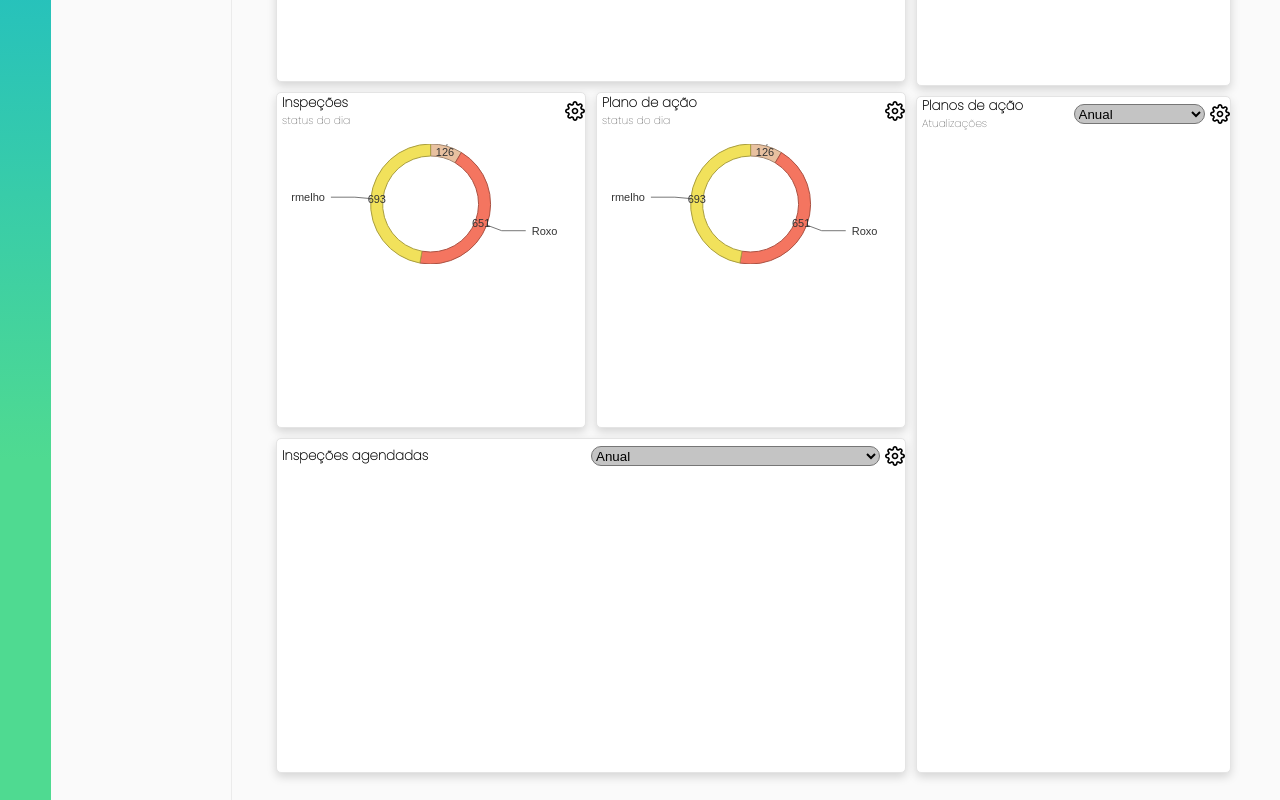
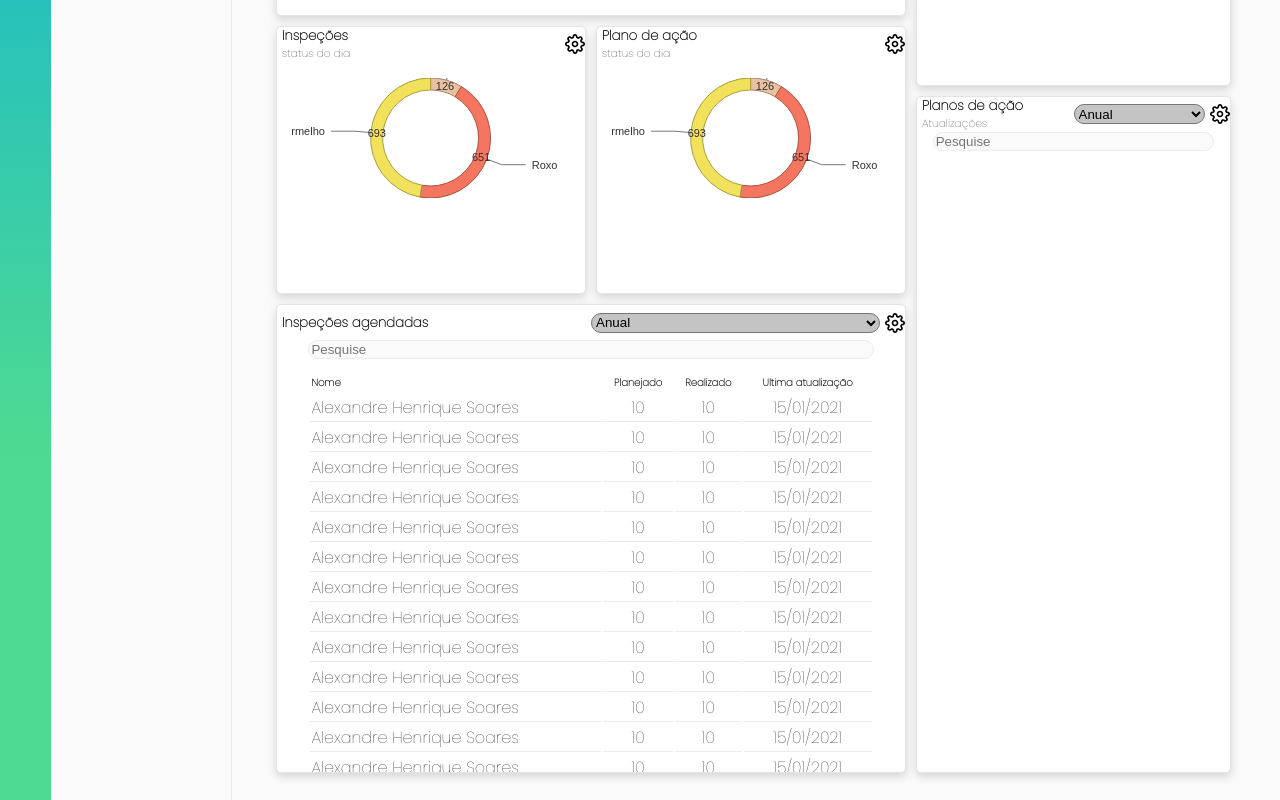
Before and after one commit to Alhenri/InspectApp, a React (Create React App) app: page / in a window 1280 px wide. Shown: the part 400-1200 px from the top of the page. Built offline with nearby package versions, Linux system fonts and the light colour scheme.

Commit message:
Criada tabela

```diff
--- a/src/components/Card/Card.tsx
+++ b/src/components/Card/Card.tsx
@@ -3,6 +3,8 @@ import dataContext from '../../context/DataContextProvider';
 import HeaderCard from './HeaderCard/HeaderCard';
 import {MyResponsiveBar} from './Graph/BarGraph/BarGrapg';
 import { MyResponsivePie } from './Graph/CircleGraph/CircleGraph';
+import Input from '../Input/Input';
+import Table from './Table/Table';
 import {
     CardStyle,
     ContentCard
@@ -12,11 +14,12 @@ interface Iprops{
     title?: string,
     subTitle?: string,
     withSelector?: boolean,
+    withInput?: boolean,
     children?: JSX.Element,
     type?: string
 }
 
-export default function Card({title, withSelector, subTitle, children, type }:Iprops){
+export default function Card({title, withSelector, subTitle, children, type, withInput }:Iprops){
     const { dado, changeData } = useContext(dataContext)
 
     function chooseContent(){
@@ -25,8 +28,8 @@ export default function Card({title, withSelector, subTitle, children, type }:Ip
                 return <MyResponsiveBar />
             case "CircleGraph":
                 return <MyResponsivePie />
-            case "List":
-                break;
+            case "Table":
+                return <Table />
             default:
                 break;
         }
@@ -36,7 +39,8 @@ export default function Card({title, withSelector, subTitle, children, type }:Ip
         <CardStyle className="Card">
             <HeaderCard title={title} withSelector={withSelector} subTitle={subTitle} />
             <ContentCard>
-               {chooseContent()}
+                {withInput?<Input/>:null}
+                {chooseContent()}
             </ContentCard>
         </CardStyle>
     )
--- a/src/components/Card/Graph/BarGraph/BarGrapg.tsx
+++ b/src/components/Card/Graph/BarGraph/BarGrapg.tsx
@@ -2,6 +2,8 @@ import dado from './data/data-example.json';
 import { ResponsiveBar } from '@nivo/bar';
 import { GraphArea } from './style';
 
+
+// colocar os dados como parametro
 export const MyResponsiveBar = () => {
 
     return (
--- a/src/components/Card/Graph/CircleGraph/CircleGraph.tsx
+++ b/src/components/Card/Graph/CircleGraph/CircleGraph.tsx
@@ -2,6 +2,8 @@ import { ResponsivePie } from '@nivo/pie'
 import dado from '../BarGraph/data/data-example.json'
 import { CircleGraphArea } from './style';
 import {dataFilter} from './data/dataFilter'
+
+// Colocar os dados como parametro
 
 export const MyResponsivePie = () => {
     const data = dataFilter(dado);
--- /dev/null
+++ b/src/components/Card/Table/Table.tsx
@@ -0,0 +1,62 @@
+import React from 'react';
+import {
+    TableStyle,
+    ContentTable
+} from './style'
+import dados from './data/dados.json';
+
+interface IDataTable{
+    nome: string,
+    planejado: number,
+    realizado: number,
+    lastAtt: string
+
+}
+interface Iprops{
+    Lines: IDataTable[]
+}
+
+export default function Table(){
+    const Lines: IDataTable[] = dados as unknown as IDataTable[]
+    return(
+        <ContentTable>
+            <TableStyle>
+                <tr className="Index" >
+                    <th className="Name">
+                        Nome
+                    </th>
+                    <th>
+                        Planejado
+                    </th>
+                    <th>
+                        Realizado
+                    </th>
+                    <th>
+                        Ultima atualização
+                    </th>
+                </tr>
+
+                    {
+                        Lines.map((line)=>{
+                            return(
+                                <tr className="Data">
+                                    <td className="Name" >
+                                        {line.nome}
+                                    </td>
+                                    <td>
+                                        {line.planejado}
+                                    </td>
+                                    <td>
+                                        {line.realizado}
+                                    </td>
+                                    <td>
+                                        {line.lastAtt}
+                                    </td>
+                                </tr>
+                            )
+                        })
+                    }
+            </TableStyle>
+        </ContentTable>
+    )
+}
--- /dev/null
+++ b/src/components/Card/Table/data/dados.json
@@ -0,0 +1,122 @@
+[
+    {
+        "nome":"Alexandre Henrique Soares",
+        "planejado":10,
+        "realizado":10,
+        "lastAtt": "15/01/2021"
+    },
+    {
+        "nome":"Alexandre Henrique Soares",
+        "planejado":10,
+        "realizado":10,
+        "lastAtt": "15/01/2021"
+    },
+    {
+        "nome":"Alexandre Henrique Soares",
+        "planejado":10,
+        "realizado":10,
+        "lastAtt": "15/01/2021"
+    },
+    {
+        "nome":"Alexandre Henrique Soares",
+        "planejado":10,
+        "realizado":10,
+        "lastAtt": "15/01/2021"
+    },
+    {
+        "nome":"Alexandre Henrique Soares",
+        "planejado":10,
+        "realizado":10,
+        "lastAtt": "15/01/2021"
+    },
+    {
+        "nome":"Alexandre Henrique Soares",
+        "planejado":10,
+        "realizado":10,
+        "lastAtt": "15/01/2021"
+    },
+    {
+        "nome":"Alexandre Henrique Soares",
+        "planejado":10,
+        "realizado":10,
+        "lastAtt": "15/01/2021"
+    },
+    {
+        "nome":"Alexandre Henrique Soares",
+        "planejado":10,
+        "realizado":10,
+        "lastAtt": "15/01/2021"
+    },
+    {
+        "nome":"Alexandre Henrique Soares",
+        "planejado":10,
+        "realizado":10,
+        "lastAtt": "15/01/2021"
+    },
+    {
+        "nome":"Alexandre Henrique Soares",
+        "planejado":10,
+        "realizado":10,
+        "lastAtt": "15/01/2021"
+    },
+    {
+        "nome":"Alexandre Henrique Soares",
+        "planejado":10,
+        "realizado":10,
+        "lastAtt": "15/01/2021"
+    },
+    {
+        "nome":"Alexandre Henrique Soares",
+        "planejado":10,
+        "realizado":10,
+        "lastAtt": "15/01/2021"
+    },
+    {
+        "nome":"Alexandre Henrique Soares",
+        "planejado":10,
+        "realizado":10,
+        "lastAtt": "15/01/2021"
+    },
+    {
+        "nome":"Alexandre Henrique Soares",
+        "planejado":10,
+        "realizado":10,
+        "lastAtt": "15/01/2021"
+    },
+    {
+        "nome":"Alexandre Henrique Soares",
+        "planejado":10,
+        "realizado":10,
+        "lastAtt": "15/01/2021"
+    },
+    {
+        "nome":"Alexandre Henrique Soares",
+        "planejado":10,
+        "realizado":10,
+        "lastAtt": "15/01/2021"
+    },
+    {
+        "nome":"Alexandre Henrique Soares",
+        "planejado":10,
+        "realizado":10,
+        "lastAtt": "15/01/2021"
+    },
+    {
+        "nome":"Alexandre Henrique Soares",
+        "planejado":10,
+        "realizado":10,
+        "lastAtt": "15/01/2021"
+    },
+    {
+        "nome":"Alexandre Henrique Soares",
+        "planejado":10,
+        "realizado":10,
+        "lastAtt": "15/01/2021"
+    },
+    {
+        "nome":"Alexandre Henrique Soares",
+        "planejado":10,
+        "realizado":10,
+        "lastAtt": "15/01/2021"
+    }
+]
--- /dev/null
+++ b/src/components/Card/Table/style.ts
@@ -0,0 +1,31 @@
+import styled from 'styled-components';
+
+export const ContentTable = styled.div`
+    width: 90%;
+    margin-top: 2%;
+    max-height: 50vh;
+    overflow: auto;
+`;
+
+export const TableStyle = styled.table`
+    width: 100%;
+    tr.Index{
+        th{
+            font-size: 10px;
+            font-weight:bold;
+        }
+        th.Name{
+            text-align: left
+        }
+    }
+    tr.Data{
+        td{
+            font-weight: 500;
+            text-align: center;
+            border-bottom: 0.5px solid #EBEBEB;
+        }
+        td.Name{
+            text-align: left;
+        }
+    }
+`
--- a/src/components/Card/style.ts
+++ b/src/components/Card/style.ts
@@ -20,5 +20,6 @@ export const ContentCard = styled.div`
     flex: 9;
     width: 100%;
     display: flex;
-    justify-content: center;
+    flex-direction: column;
+    align-items: center;
 `;
--- a/src/components/Header/style.ts
+++ b/src/components/Header/style.ts
@@ -76,6 +76,7 @@ export const SpanStyle = styled.span`
     display: flex;
     transition: 0.2s;
     img{
+        margin-left: 3px;
        margin-right: 3px;
     }
     :hover{
--- /dev/null
+++ b/src/components/Input/Input.tsx
@@ -0,0 +1,12 @@
+import React from 'react';
+import { InputStyle } from './style';
+
+
+export default function Input(){
+    return(
+        <InputStyle
+            placeholder="Pesquise"
+
+        />
+    )
+}
--- /dev/null
+++ b/src/components/Input/style.ts
@@ -0,0 +1,12 @@
+import styled from 'styled-components';
+
+export const InputStyle = styled.input`
+    width: 90%;
+    max-height: 25px;
+
+    background: #FAFAFA;
+    border: 1px solid #EBEBEB;
+    box-sizing: border-box;
+    border-radius: 100px;
+
+`;
--- a/src/pages/controlPanel/controlPanel.tsx
+++ b/src/pages/controlPanel/controlPanel.tsx
@@ -25,7 +25,7 @@ export default function ControlPanel(){
                     <Card title="Plano de ação" subTitle="status do dia" type="CircleGraph" />
                 </CirGraphArea>
                 <LeftListArea>
-                    <Card title="Inspeções agendadas" withSelector/>
+                    <Card title="Inspeções agendadas" withSelector withInput type="Table"  />
                 </LeftListArea>
             </ContainerLeft>
             <ContainerRight>
@@ -33,7 +33,7 @@ export default function ControlPanel(){
                     <Card title="Planos de ação" subTitle="Visão geral" type="CircleGraph"/>
                 </RightCirGraphArea>
                 <RightListArea>
-                    <Card title="Planos de ação" subTitle="Atualizações"  withSelector/>
+                    <Card title="Planos de ação" subTitle="Atualizações"  withSelector withInput/>
                 </RightListArea>
             </ContainerRight>
         </>
```
Also changed, not shown: 1 other file (tests, documents, lock files or other folders).
